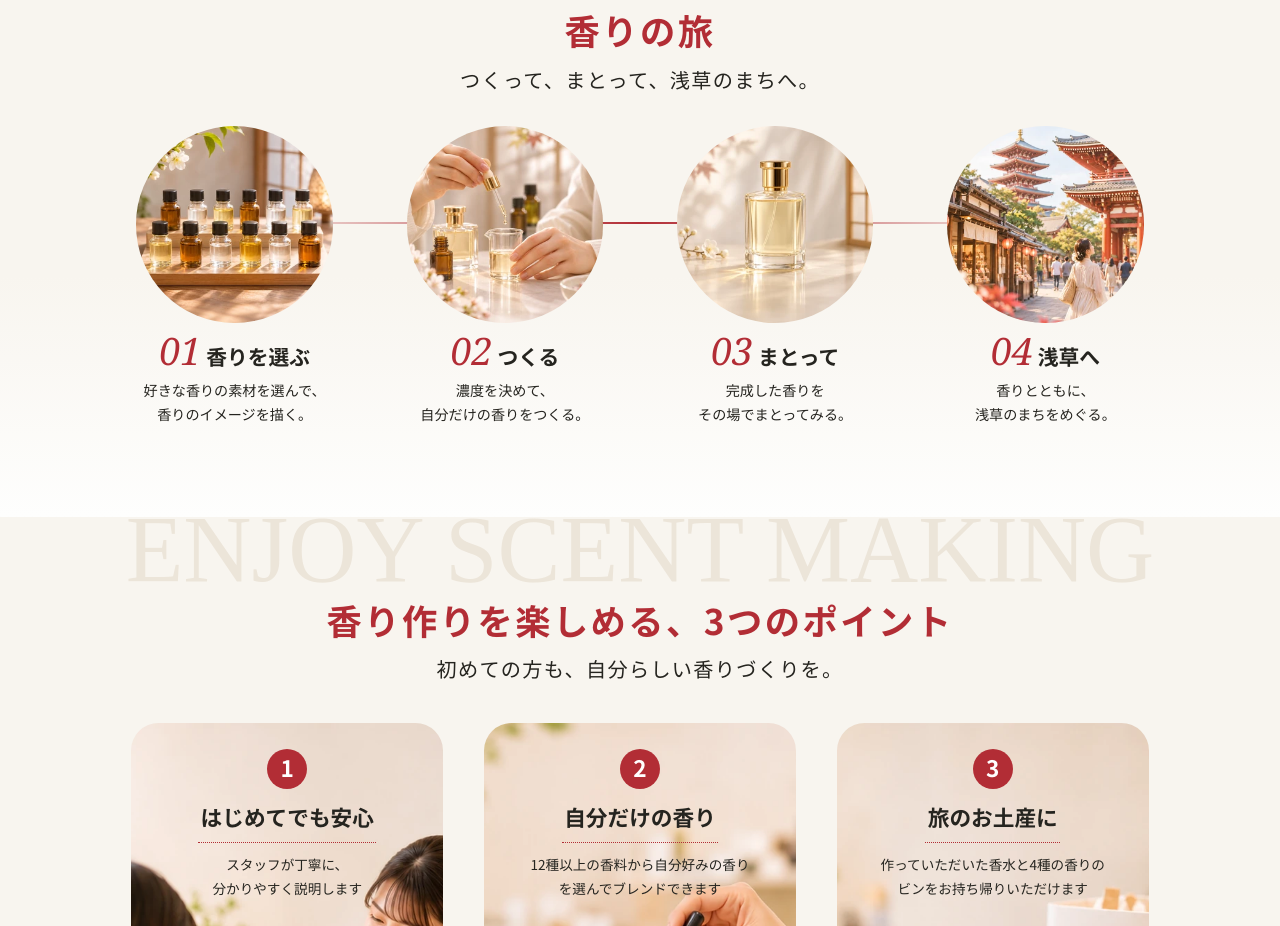
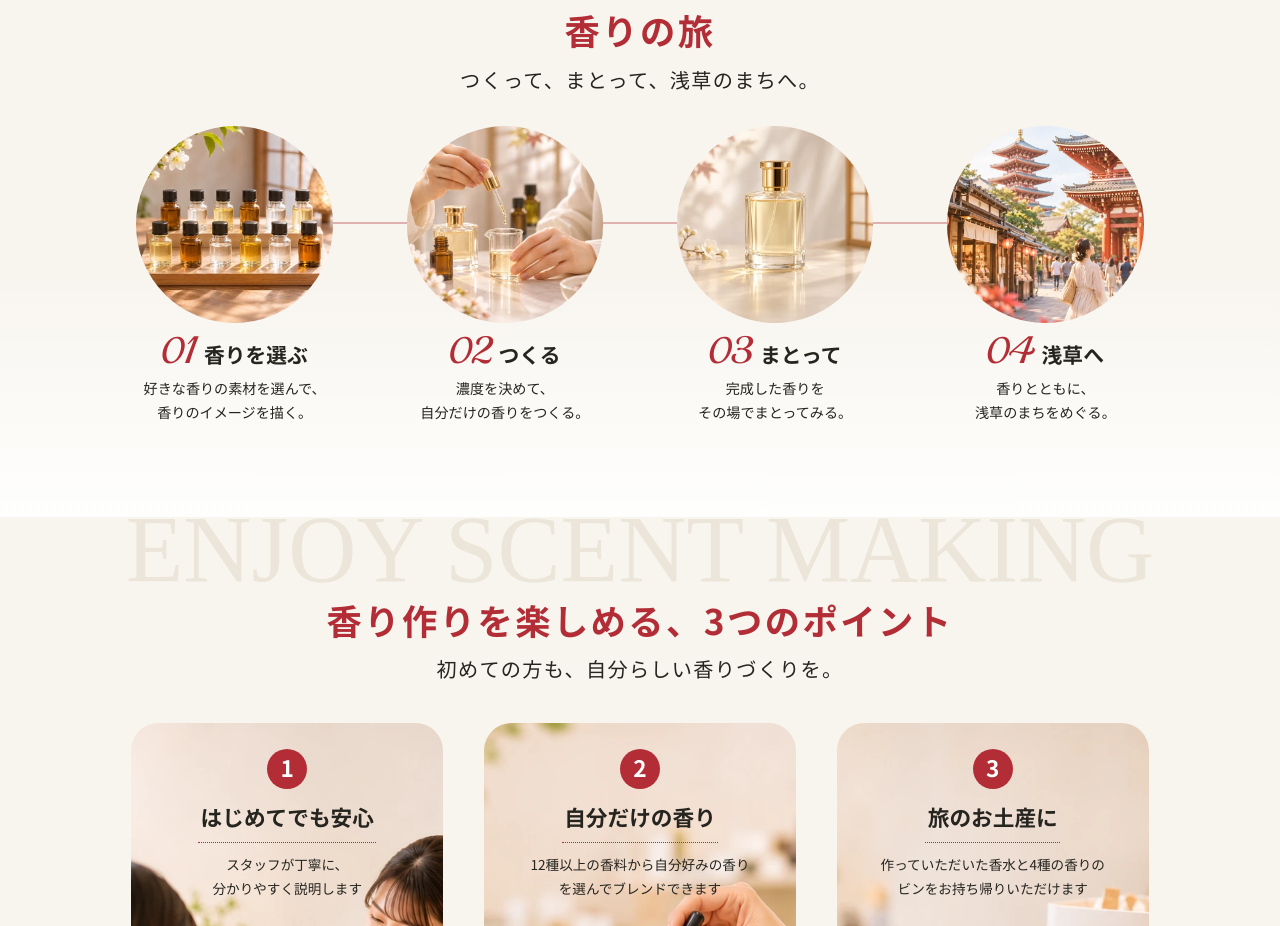
Before and after one commit to takahashimiyo/Workshop_lp, a plain HTML site: page index.html in a window 1280 px wide. Shown: the part 914-1840 px from the top of the page. Drawn offline with Linux system fonts and the light colour scheme.

Commit message:
修正_香りの旅セクションの装飾微調整

```diff
--- a/css/style.css
+++ b/css/style.css
@@ -188,12 +188,12 @@ nav a:hover { text-decoration: underline; text-underline-offset: .22em; }
   right: 20rem;
   left: 20rem;
   height: .65rem;
-  background: linear-gradient(90deg, transparent 8%, #b22d35 50%, transparent 92%);
+  background: linear-gradient(90deg, transparent 8%, rgb(178 45 53 / 34%) 18%, rgb(178 45 53 / 34%) 82%, transparent 92%);
   content: "";
 }
 .journey-steps img { width: 78rem; height: 78rem; margin: 0 auto; border-radius: 50%; object-fit: cover; }
 .journey-steps h3 { margin-top: 3rem; font-size: 8.25rem; }
-.journey-steps h3 span { color: var(--red); font: italic 15rem/1.1 Georgia, "Times New Roman", serif; }
+.journey-steps h3 span { margin-right: 2px; color: var(--red); font: 400 15rem/1.1 "Playball", cursive; }
 .journey-steps p { margin-top: 2rem; font-size: 5.6rem; line-height: 1.7; }
 
 .features { min-height: 290rem; padding: 30rem 0 35rem; }
```
